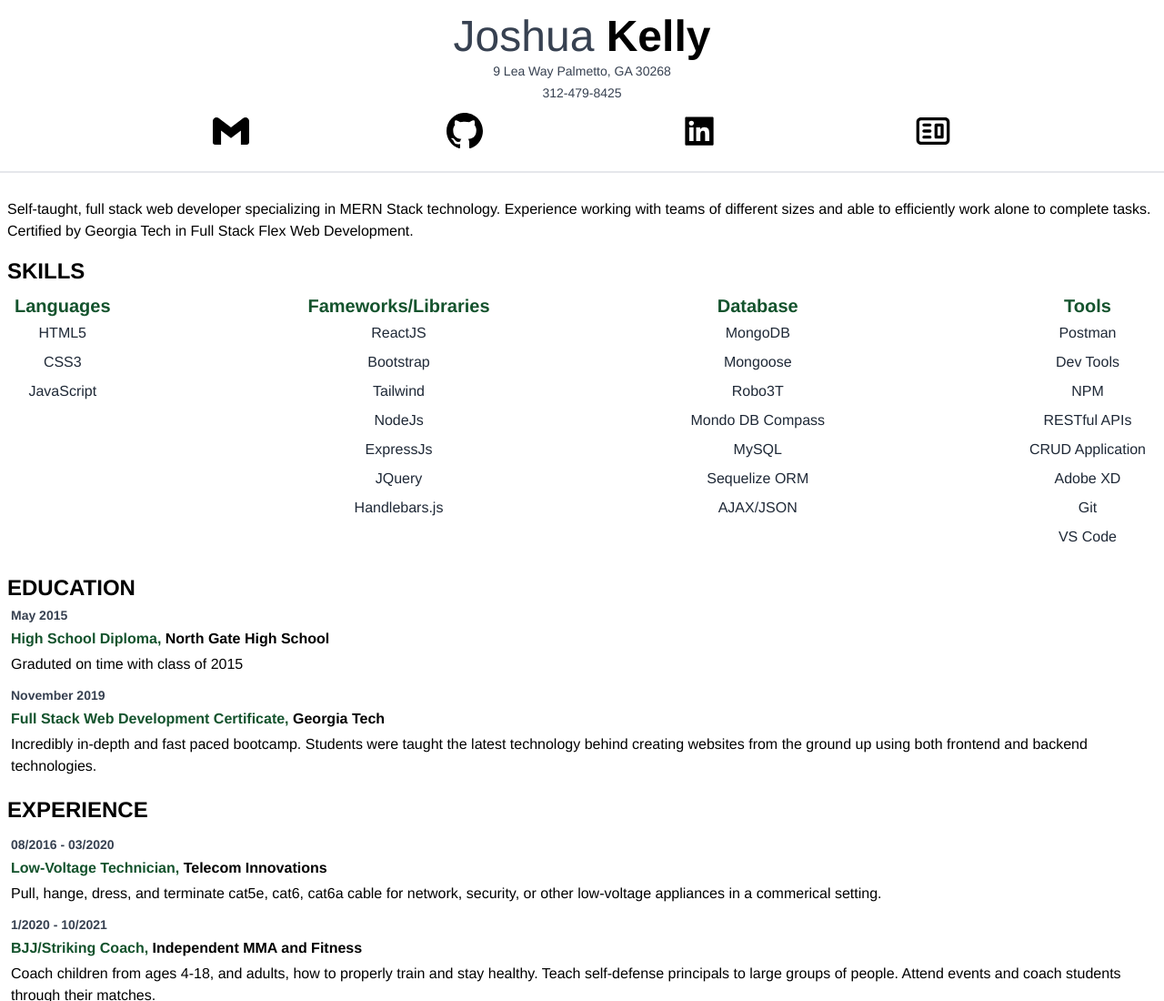
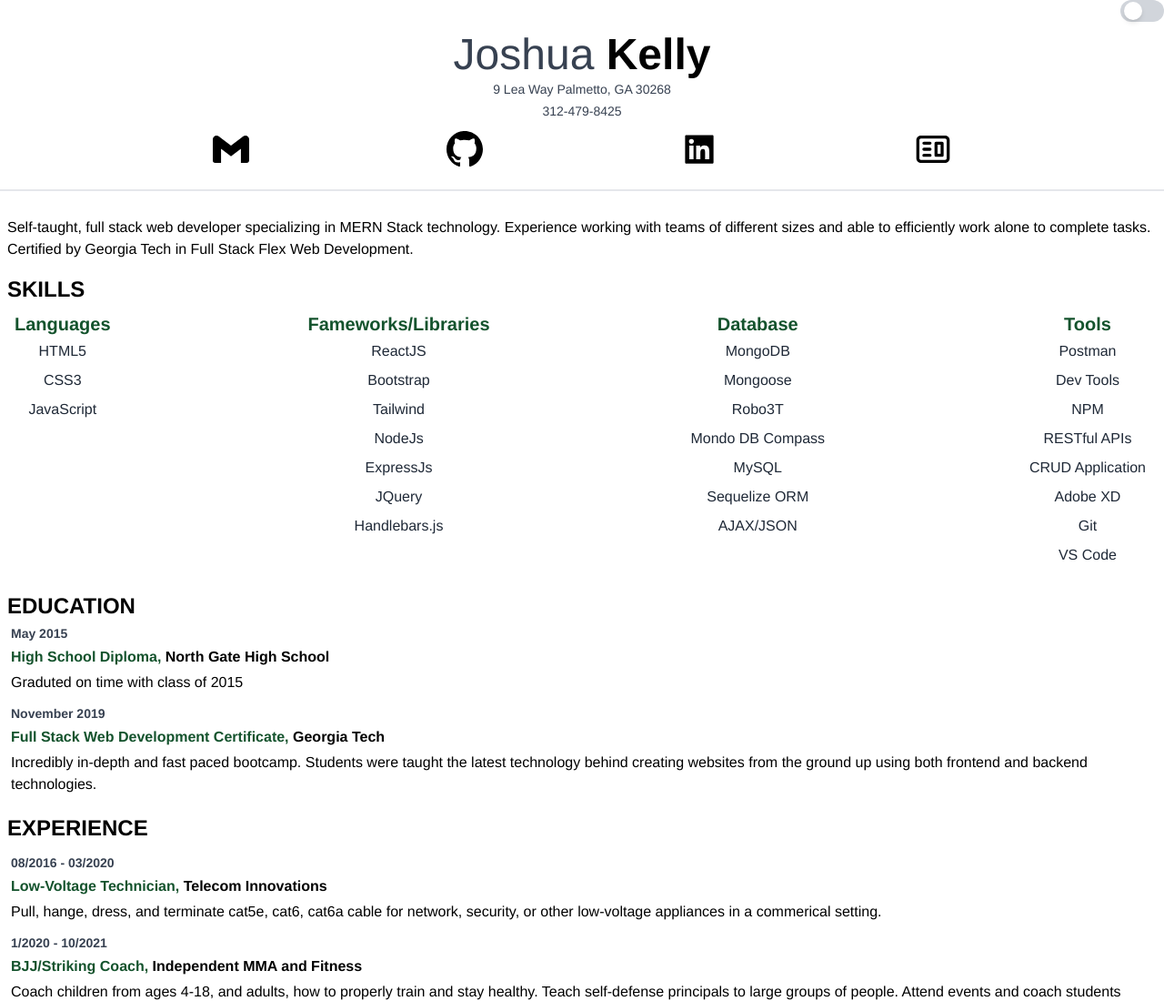
Before and after one commit to joshuaFkelly/Resume, a React app: page / in a window 1280 px wide. Shown: the top 1100 px of the page at 91% size. Built offline with nearby package versions, Linux system fonts and the light colour scheme.

Commit message:
added switch toggle but no functionality yet. this is easy yet hard. ik what i need and kinda how to get it, buti also have no idea what im actaully doing

```diff
--- a/src/Components/Headers/PageHeader.js
+++ b/src/Components/Headers/PageHeader.js
@@ -7,7 +7,7 @@ const copy = () => navigator.clipboard.writeText("jdkpersonal2015@gmail.com");
 
 export const Header = () => {
     return (
-        <header className="p-4">
+        <header className="p-4 mt-5">
             <div className="text-center">
                 <h1 className="text-5xl font-bold text-center"><span className="text-gray-700 font-light">Joshua</span> <span className="font-extrabold">Kelly</span></h1>
                 <p className="mt-1 text-gray-700 text-sm">9 Lea Way Palmetto, GA 30268</p>
--- /dev/null
+++ b/src/Components/Switch/Switch.js
@@ -0,0 +1,15 @@
+import { useState } from 'react';
+
+export const Switch = () => {
+    return (
+        //   Switch Container
+        <div
+            className="absolute top-0 right-0 w-12 h-6 flex items-center bg-gray-300 rounded-full p-1 cursor-pointer"
+        >
+            {/* Switch */}
+            <div
+                className="bg-white h-5 w-5 rounded-full shadow-md"
+            ></div>
+        </div>
+    );
+}
--- a/src/index.js
+++ b/src/index.js
@@ -4,9 +4,11 @@ import { Summary } from "./Components/Summary/Summary";
 import { Skills } from "./Components/Skills/Skill";
 import { Education } from "./Components/Education/Education";
 import { Experience } from "./Components/Experience/Experience";
+import { Switch } from "./Components/Switch/Switch";
 const App = () => {
 	return (
 		<div className="container mx-auto">
+			<Switch></Switch>
 			<Header></Header>
 			<div className="border my-2"></div>
 			<Summary></Summary>
```
Also changed, not shown: public/styles/styles.css.
